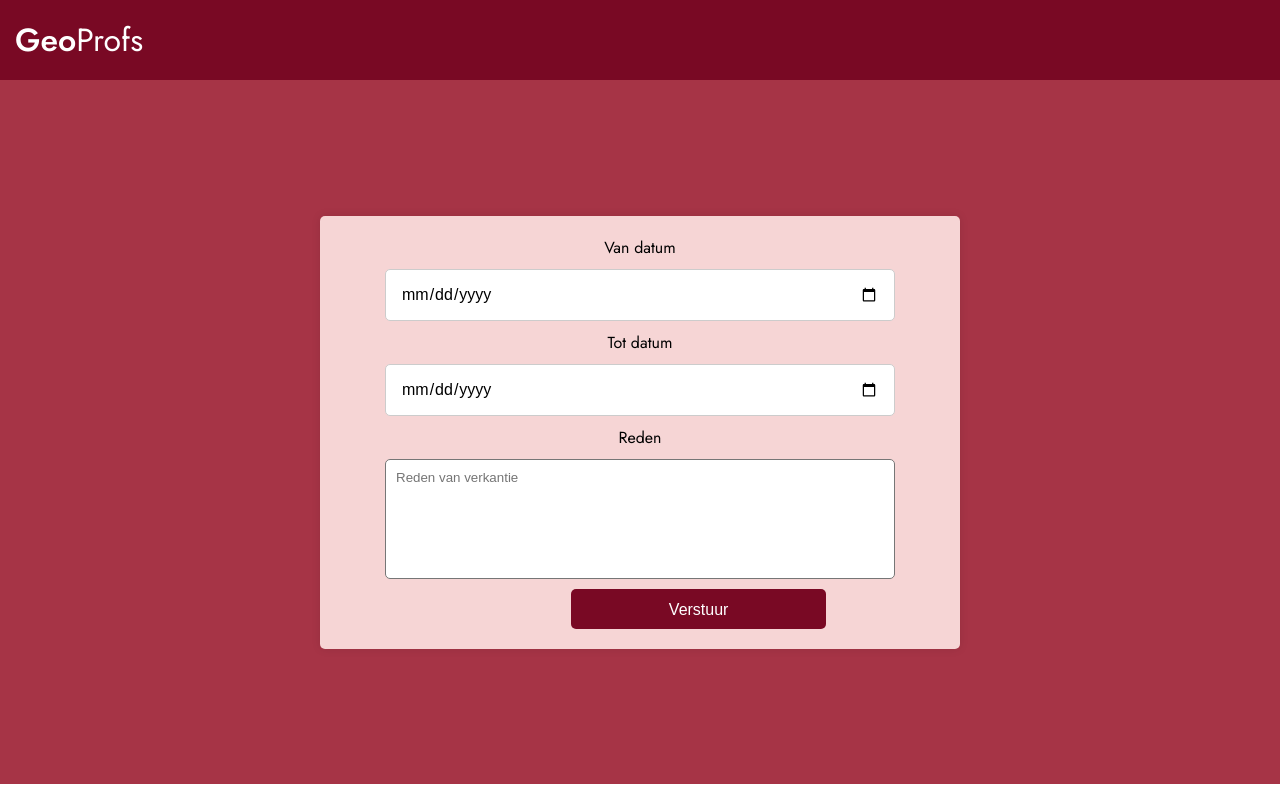
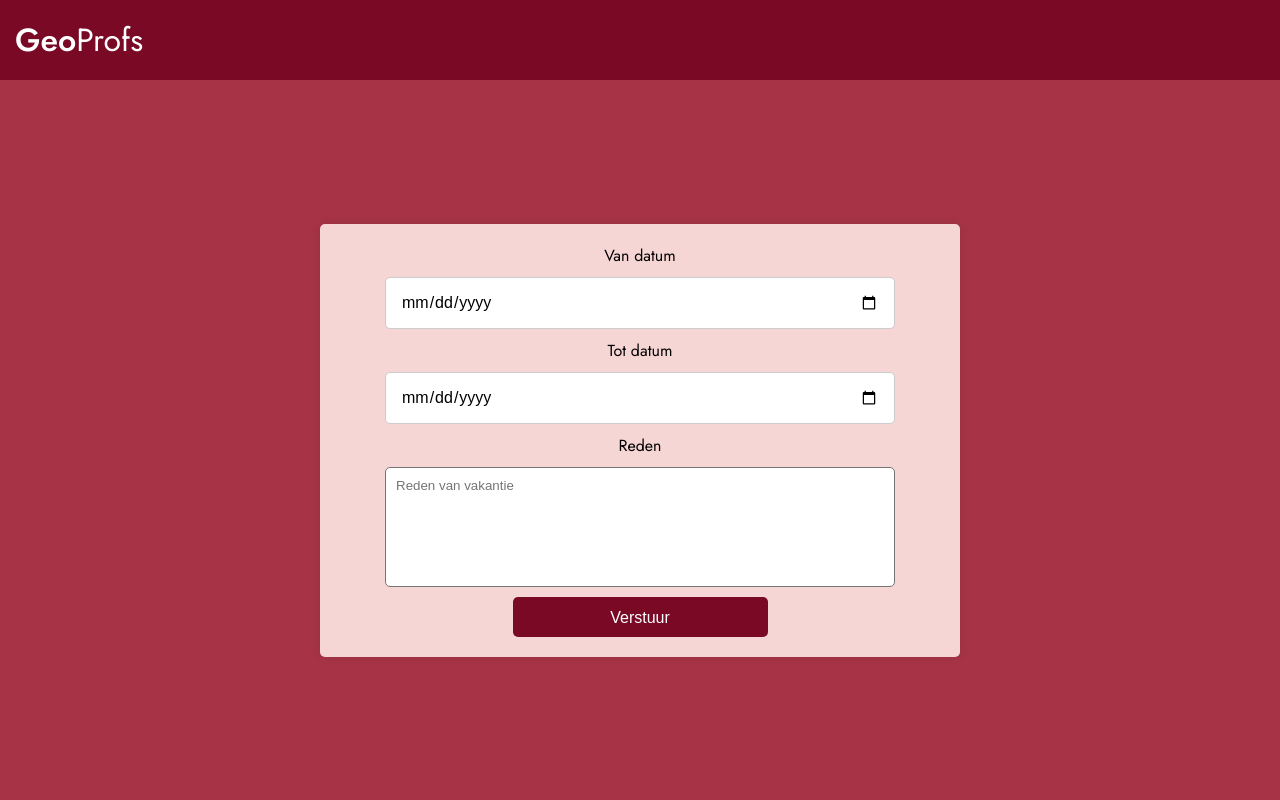
Before and after one commit to BoraEfe/GeoProfs, a React (Vite) app: page /vakantiedagen in a window 1280 px wide. Built offline with nearby package versions, Linux system fonts and the light colour scheme.

Commit message:
merged with main

```diff
--- a/src/Pages/Vakantiedagen/Vakantiedagen.css
+++ b/src/Pages/Vakantiedagen/Vakantiedagen.css
@@ -3,14 +3,14 @@
     padding: 0;
     box-sizing: border-box;
 }
-.verkantieaanvraag-container{
+.vakantieaanvraag-container{
     display: flex;
     justify-content: center;
     align-items: center;
-    height: 88vh;
+    height: calc(100vh - 80px);
     background-color: #A63446;
 
-    .verkantieaanvraag-form{
+    .vakantieaanvraag-form{
         width: 50%;
         height: auto;
         padding: 20px;
@@ -42,7 +42,6 @@
             .submit-button{
                 width:50%;
                 height:5vh;
-                margin-left:23%;
                 background-color: #790924;
                 color:white;
                 border:none;
--- a/src/Pages/Vakantiedagen/Vakantiedagen.jsx
+++ b/src/Pages/Vakantiedagen/Vakantiedagen.jsx
@@ -2,8 +2,8 @@ import './Vakantiedagen.css';
 import React, { useState } from 'react';
 
 const Vakantiedagen = () => {
-    const [verkantieBeginData, setVerkantieBeginData] = useState ('');
-    const [verkantieEindData, setVerkantieEindData] = useState ('');
+    const [vakantieBeginData, setvakantieBeginData] = useState ('');
+    const [vakantieEindData, setvakantieEindData] = useState ('');
 
     const test = (e) => {
         e.preventDefault();
@@ -11,24 +11,24 @@ const Vakantiedagen = () => {
     }
     return(
         <>
-        <div className='verkantieaanvraag-container'>
-          <div className='verkantieaanvraag-form'>
+        <div className='vakantieaanvraag-container'>
+          <div className='vakantieaanvraag-form'>
               <form onSubmit={test}>
                   <p>Van datum</p>
                   <input
                       type='date'
-                      value={verkantieBeginData}
+                      value={vakantieBeginData}
                       required>
                   </input>
                   <p>Tot datum</p>
                   <input
                       type='date'
-                      value={verkantieEindData}
+                      value={vakantieEindData}
                       required>
                   </input>
                   <p>Reden</p>
                   <textarea
-                  placeholder='Reden van verkantie'
+                  placeholder='Reden van vakantie'
                   style={{ height: '15vh' }}
                   maxLength={500}
                   >
```
Also changed, not shown: src/Pages/Verlofaanvraag/Verlofaanvraag.css (+31 -16 lines).
